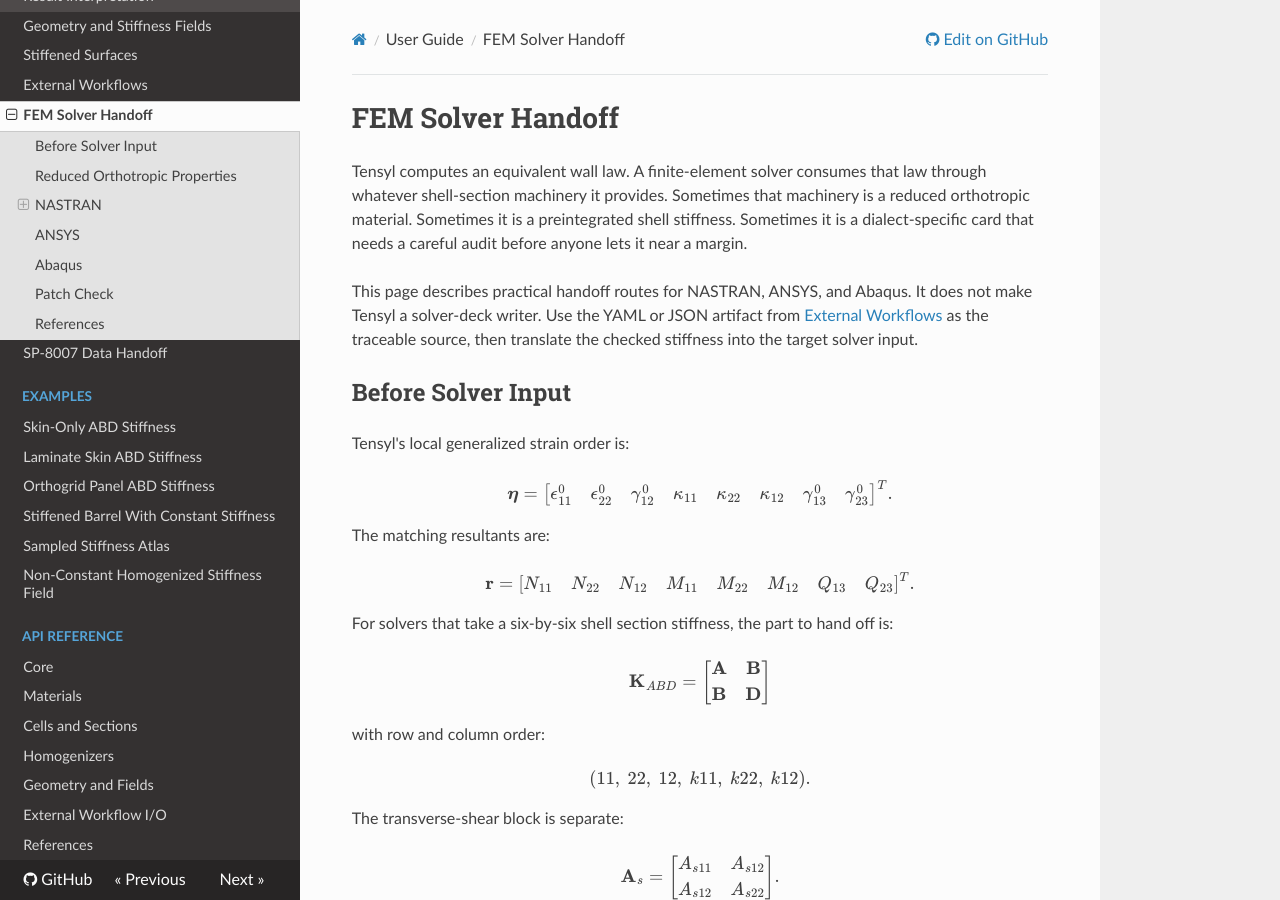
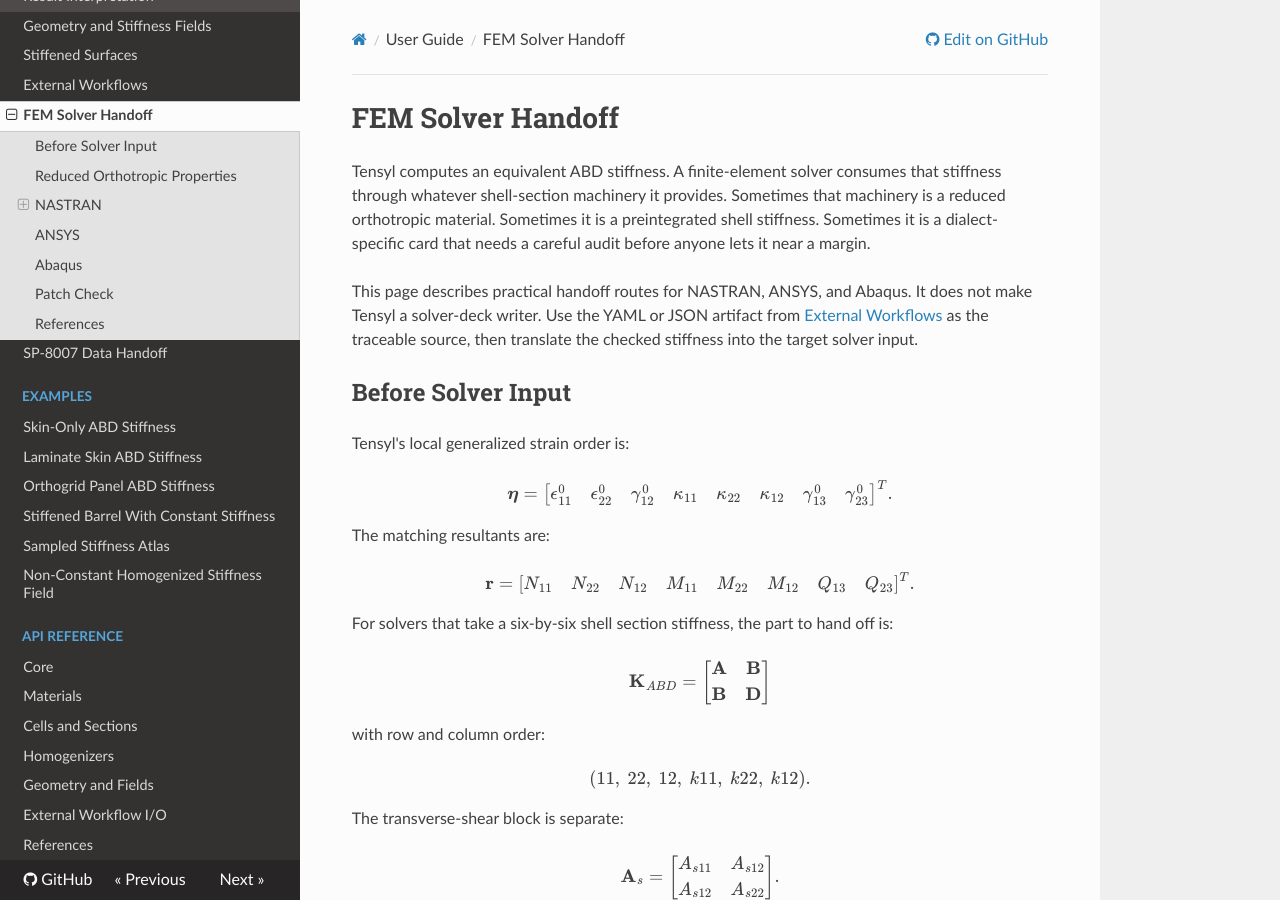
Before and after one commit to srogachev95/Tensyl, an MkDocs documentation site: the page built from docs/user-guide/solver-handoff.md, in a window 1280 px wide and 900 px high. Built offline with MkDocs 1.6.1, drawn with Linux system fonts in a browser that asks for light colours; nearby versions of some CDN libraries.

Commit message:
Use ABD stiffness terminology in solver handoff docs

```diff
--- a/docs/user-guide/solver-handoff.md
+++ b/docs/user-guide/solver-handoff.md
@@ -1,10 +1,10 @@
 # FEM Solver Handoff
 
-Tensyl computes an equivalent wall law. A finite-element solver consumes that law
-through whatever shell-section machinery it provides. Sometimes that machinery is
-a reduced orthotropic material. Sometimes it is a preintegrated shell stiffness.
-Sometimes it is a dialect-specific card that needs a careful audit before anyone
-lets it near a margin.
+Tensyl computes an equivalent ABD stiffness. A finite-element solver consumes
+that stiffness through whatever shell-section machinery it provides. Sometimes
+that machinery is a reduced orthotropic material. Sometimes it is a
+preintegrated shell stiffness. Sometimes it is a dialect-specific card that
+needs a careful audit before anyone lets it near a margin.
 
 This page describes practical handoff routes for NASTRAN, ANSYS, and Abaqus. It
 does not make Tensyl a solver-deck writer. Use the YAML or JSON artifact from
```
